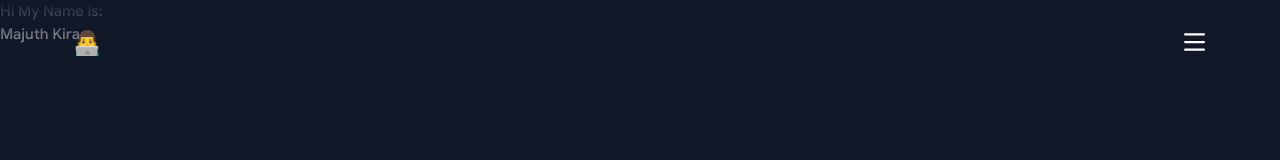
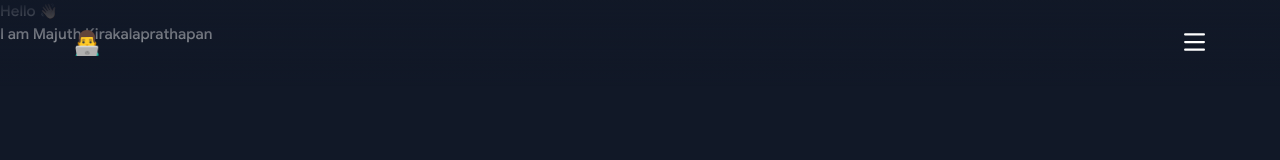
Before and after one commit to majuth/portfolio-site-2.0, a React (Create React App) app: page / in a window 1280 px wide. Shown: the top 160 px of the page. Built offline with nearby package versions, Linux system fonts and the light colour scheme.

Commit message:
Change home page text

```diff
--- a/src/components/title/title.js
+++ b/src/components/title/title.js
@@ -1,6 +1,9 @@
 
 function Title() {
-    return <h1 id="home">Hi My Name is: <br/> Majuth Kira</h1>;
+    return <div id="home">
+        <h1> Hello 👋🏻 </h1>
+        <h1> I am Majuth Kirakalaprathapan </h1>
+    </div>;
 
 }
 
```
